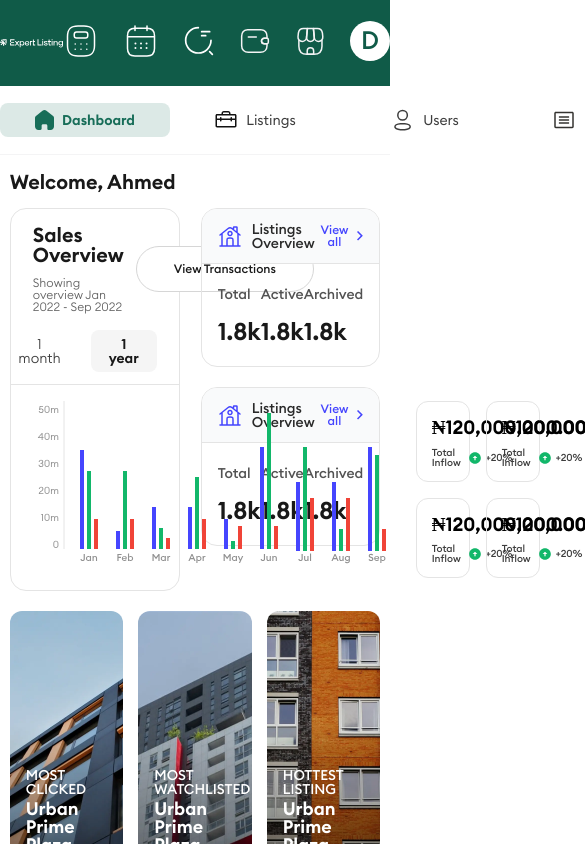
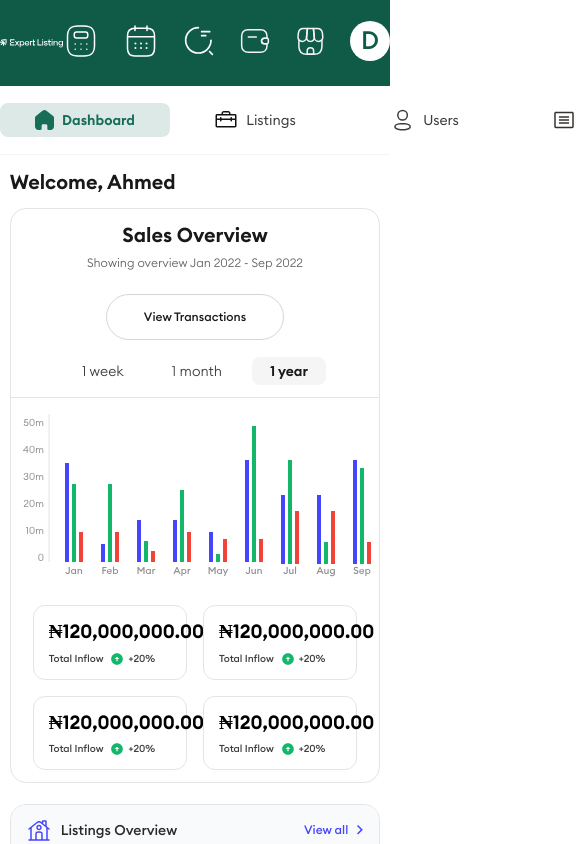
Before and after one commit to qobitech/Proptech-dashboard, a React (Vite) app: page / in a window 390 px wide. Shown: the top 844 px of the page, 585 px wide, since content can reach past the window. Built offline with nearby package versions, Linux system fonts and the light colour scheme.

Commit message:
feat([TECH-TASK-HOME]): css responsiveness fix

```diff
--- a/src/styles/pages/_dashboard.scss
+++ b/src/styles/pages/_dashboard.scss
@@ -180,8 +180,8 @@
 
 	& > .overview > .listings-group {
 		flex-basis: 32%;
-		display: flex;
-		flex-direction: column;
+		display: grid;
+		grid-template-columns: repeat(auto-fill, minmax(100%, 1fr));
 		gap: 20px;
 	}
 
@@ -310,4 +310,54 @@
 		line-height: 100%;
 		color: var(--color-white);
 	}
+
+	@media (max-width: 1300px) {
+		& > .overview {
+			flex-direction: column;
+		}
+
+		& > .overview > .sales,
+		& > .overview > .listings-group {
+			flex-basis: 100%;
+			width: 100%;
+		}
+
+		& > .overview > .listings-group {
+			grid-template-columns: repeat(auto-fill, minmax(40%, 1fr));
+		}
+	}
+
+	@media (max-width: 912px) {
+		& > .overview > .sales > .bottom {
+			flex-direction: column;
+		}
+
+		& > .overview > .sales > .bottom > .left {
+			display: flex;
+			justify-content: center;
+		}
+
+		& > .overview > .sales > .bottom > .left > svg {
+			flex-shrink: 0;
+		}
+	}
+
+	@media (max-width: 768px) {
+		& > .overview > .sales > .top > .header {
+			flex-direction: column;
+			gap: 25px;
+		}
+
+		& > .overview > .sales > .top > .header > .left {
+			text-align: center;
+		}
+
+		& > .overview > .sales > .top > .occurence {
+			justify-content: center;
+		}
+
+		& > .overview > .listings-group {
+			grid-template-columns: repeat(auto-fill, minmax(100%, 1fr));
+		}
+	}
 }
```
